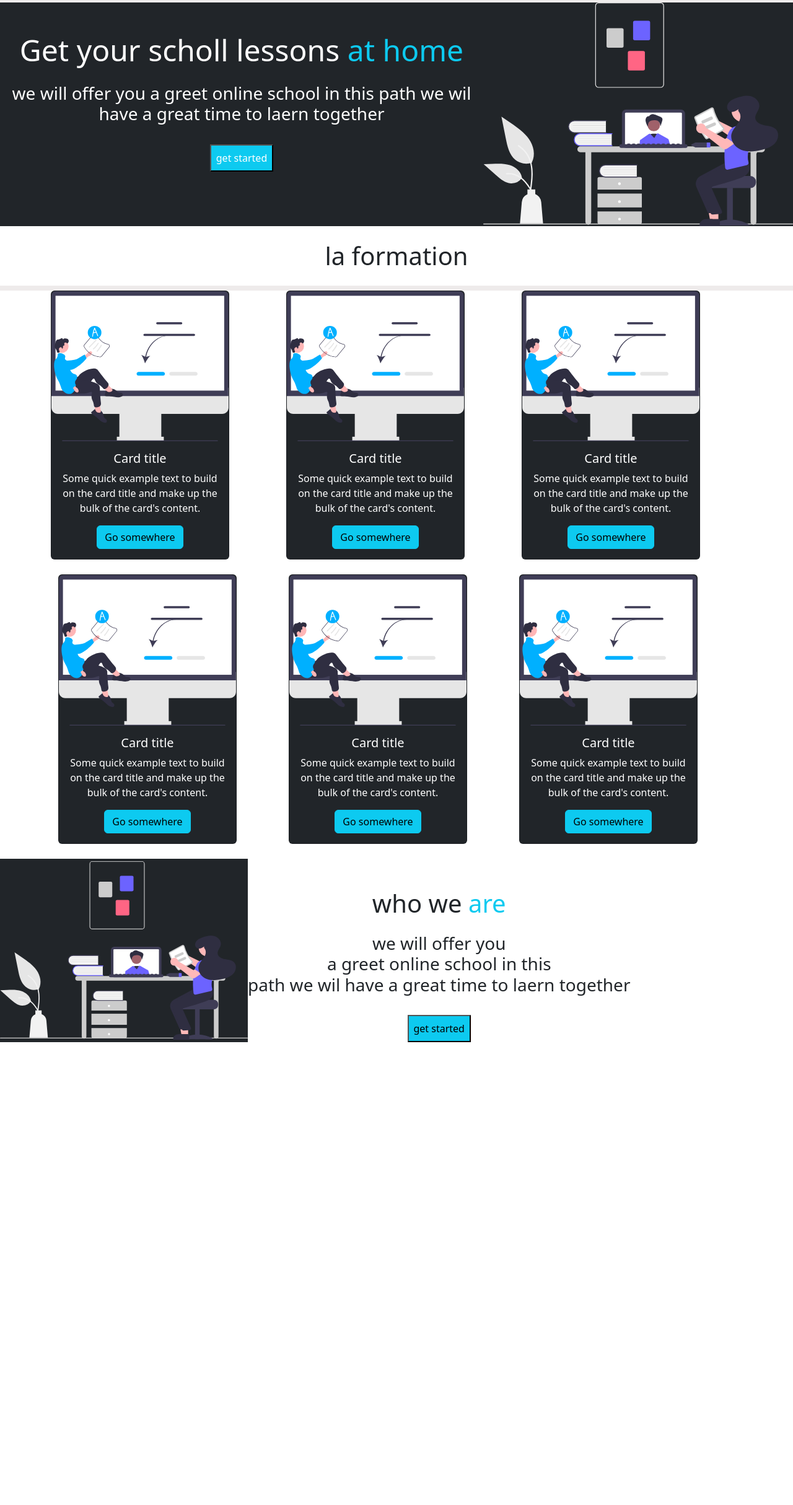
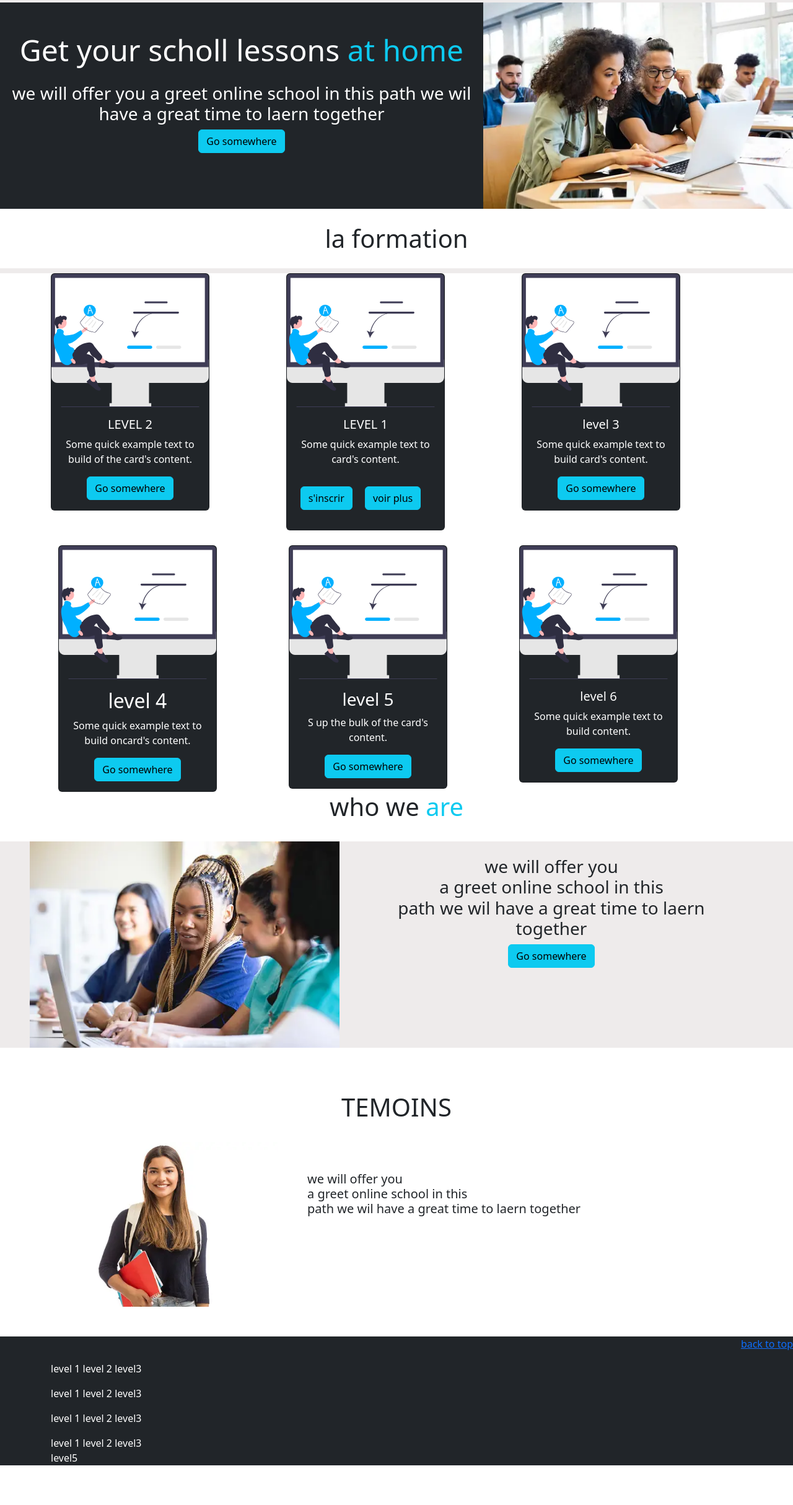
Before and after one commit to Fahmi110/flask--projet, a Flask app: page / in a window 1280 px wide. Shown: the part 72-2501 px from the top of the page at 62% size. Before the commit the page ends 1754 px from the top, so only its background shows below. Run offline with Flask 3, Linux system fonts and the light colour scheme; some libraries are stand-ins or nearby versions.

Commit message:
new chages

```diff
--- a/templates/base.html
+++ b/templates/base.html
@@ -2,7 +2,7 @@
 <html lang="en">
 <head>
     <meta charset="UTF-8">
-    <meta name="viewport" content="width=device-width, initial-scale=1.0">
+    <meta name="viewport" flask projet="width=device-width, initial-scale=1.0">
     <title>Document</title>
     <link rel="stylesheet" href="{{url_for('static', filename='css/style.css')}}">
     <link rel="stylesheet" href="{{url_for('static', filename='css/bootstrap.css')}}">
--- a/templates/index.html
+++ b/templates/index.html
@@ -10,25 +10,25 @@
 <h3 class="mt-4 text-white">we will offer you a greet online school in this
      path we wil have a great time to laern together</h3>
 <!-- <img src= "{{url_for('static', filename='images/img.png')}}" alt="images" width="700"> -->
-<button class="btn-btn mt-4 p-2 text-white bg-info ">get started </button>
+<a href="#" class="btn btn-info">Go somewhere</a>
 </div>
 
-<img class="" src= "{{url_for('static', filename='images/img6.svg')}}" alt="images" width="500">
+<img class="" src= "{{url_for('static', filename='images/home.webp')}}" alt="images" width="500">
 </div>
 <h1 class="text-center py-4 bg-white "> la formation</h1>
 
 
-<section class="bg-white">
+<section class="bg-white ">
 <div class="container ">
      <div class="row">
           <div class="col">
 
 
-               <div class="card bg-dark text-white text-center" style="width: 18rem;" >
+               <div class="card bg-dark text-white text-center" style="width: 16rem;" >
                     <img class="" src= " {{url_for('static', filename='images/img7.svg')}} " class="card-img-top" alt="..." >
                     <div class="card-body">
-                      <h5 class="card-title">Card title</h5>
-                      <p class="card-text">Some quick example text to build on the card title and make up the bulk of the card's content.</p>
+                      <h5 class="card-title">LEVEL 2</h5>
+                      <p class="card-text">Some quick example text to build  of the card's content.</p>
                       <a href="#" class="btn btn-info">Go somewhere</a>
                     </div>
                   </div>
@@ -36,12 +36,14 @@
 
           <div class="col"> <div class=""></div>
 
-               <div class="card bg-dark text-white text text-center" style="width: 18rem;" >
+               <div class="card bg-dark text-white text text-center" style="width: 16rem;" >
                     <img class="" src= " {{url_for('static', filename='images/img7.svg')}} " class="card-img-top" alt="...">
                     <div class="card-body">
-                      <h5 class="card-title">Card title</h5>
-                      <p class="card-text">Some quick example text to build on the card title and make up the bulk of the card's content.</p>
-                      <a href="#" class="btn btn-info">Go somewhere</a>
+                      <h5 class="card-title">LEVEL 1</h5>
+                      <p class="card-text">Some quick example text to card's content.</p>
+                      <a href="#" class="btn btn-info">s'inscrir</a>
+                      <a href="#" class="btn btn-info m-3">voir plus</a>
+
                     </div>
                   </div>
 
@@ -49,11 +51,11 @@
 
           <div class="col">
 
-               <div class="card bg-dark text-white text text-center" style="width: 18rem;" >
+               <div class="card bg-dark text-white text text-center" style="width: 16rem;" >
                     <img class="" src= " {{url_for('static', filename='images/img7.svg')}} " class="card-img-top" alt="...">
                     <div class="card-body">
-                      <h5 class="card-title">Card title</h5>
-                      <p class="card-text">Some quick example text to build on the card title and make up the bulk of the card's content.</p>
+                      <h5 class="card-title">level 3</h5>
+                      <p class="card-text">Some quick example text to build card's content.</p>
                       <a href="#" class="btn btn-info">Go somewhere</a>
                     </div>
                   </div>
@@ -67,23 +69,23 @@
                <div class="col">
 
 
-                    <div class="card bg-dark text-white text-center" style="width: 18rem;" >
+                    <div class="card bg-dark text-white text-center" style="width: 16rem;" >
                          <img class="" src= " {{url_for('static', filename='images/img7.svg')}} " class="card-img-top" alt="...">
                          <div class="card-body">
-                           <h5 class="card-title">Card title</h5>
-                           <p class="card-text">Some quick example text to build on the card title and make up the bulk of the card's content.</p>
+                           <h2 class="card-title">level 4</h3>
+                           <p class="card-text">Some quick example text to build oncard's content.</p>
                            <a href="#" class="btn btn-info">Go somewhere</a>
                          </div>
                        </div>
                     </div>
 
-               <div class="col"> <div class=""></div>
+               <div class="col">
 
-                    <div class="card bg-dark text-white text text-center" style="width: 18rem;" >
+                    <div class="card bg-dark text-white text text-center" style="width: 16rem;" >
                          <img class="" src= " {{url_for('static', filename='images/img7.svg')}} " class="card-img-top" alt="...">
                          <div class="card-body">
-                           <h5 class="card-title">Card title</h5>
-                           <p class="card-text">Some quick example text to build on the card title and make up the bulk of the card's content.</p>
+                           <h3 class="card-title">level 5</h3>
+                           <p class="card-text">S up the bulk of the card's content.</p>
                            <a href="#" class="btn btn-info">Go somewhere</a>
                          </div>
                        </div>
@@ -92,32 +94,99 @@
 
                <div class="col">
 
-                    <div class="card bg-dark text-white text text-center" style="width: 18rem;" >
-                         <img class="" src= " {{url_for('static', filename='images/img7.svg')}} " class="card-img-top" alt="...">
+                    <div class="card bg-dark text-white text text-center" style="width: 16rem;" >
+                         <img class=" " src= " {{url_for('static', filename='images/img7.svg')}} " class="card-img-top" alt="...">
                          <div class="card-body">
-                           <h5 class="card-title">Card title</h5>
-                           <p class="card-text">Some quick example text to build on the card title and make up the bulk of the card's content.</p>
+                           <h5 class="card-title">level 6</h5>
+                           <p class="card-text">Some quick example text to build  content.</p>
                            <a href="#" class="btn btn-info">Go somewhere</a>
                          </div>
                        </div>
 
                </div>
           </div>
+          <h1 class="text-center "> who we <span class="text-info"> are </span></h>
 </section>
 
 
-<div class="d-flex bg-white ml-4">
-     <img class=" bg-dark" src= "{{url_for('static', filename='images/img6.svg')}}" alt="images" width="400">
-     <div class="text-center mt-5 bg-white ">
-     <h1 class=""> who we <span class="text-info"> are </span></h1>
-     <h3 class="mt-4">we will offer you<br >a greet online school in this<br>
+<div class="d-flex  ml-4 px-5">
+     <img class=" bg-white" src= "{{url_for('static', filename='images/student.webp')}}" alt="images" width="500">
+     <div class="text-center   ">
+
+     <h3 class="mt-4 px-5 " >we will offer you<br >a greet online school in this<br>
           path we wil have a great time to laern together</h3>
-     <!-- <img src= "{{url_for('static', filename='images/img.png')}}" alt="images" width="700"> -->
-     <button class="btn-btn mt-4 p-2 bg-info ">get started </button>
+          <a href="#" class="btn btn-info">Go somewhere</a>
      </div>
 
 
      </div>
+
 <section>
 
+     <section class="bg-white py-5">
+
+
+          <h1 class="text-center py-4 bg-white  "> TEMOINS</h1>
+
+               <div class="d-flex  ml-4 px-5 ">
+                    <img class=" bg-dark bg-white" src= "{{url_for('static', filename='images/photo.webp')}}" alt="images" width="400">
+                    <div class="text-center bg-white"></div>
+
+                    <h5 class=" mt-4 py-4 px-5">we will offer you<br >a greet online school in this<br>
+                         path we wil have a great time to laern together</h5></div>
+
+
+<footer class=" bg-dark mt-5">
+
+<p class="">
+     <a href="/">
+      <p class="text-end">
+back to top
+
+      </p>
+     </a>
+</p>
+<div class="container">
+     <div class="col text-white">
+<p>
+     level 1
+     level 2
+     level3
+
+</p>
+<div class="col text-white">
+
+     level 1
+     level 2
+     level3
+     <p>
+          <div class="col text-white">
+
+     level 1
+     level 2
+     level3
+
+     </div>
+</div>
+<p>
+     <div class="col text-white">
+
+     level 1
+     level 2
+     level3
+     <div class="col text-white">
+          level5
+
+     </div>
+</p>
+
+</footer>
+
+
+
+
+
+
+
+
 {%endblock%}
```
Also changed, not shown: templates/propos.html (+40 -1 lines), static/images/book.webp (added), static/images/home.webp (added), static/images/level.webp (added), static/images/photo.webp (added), static/images/student.webp (added).
